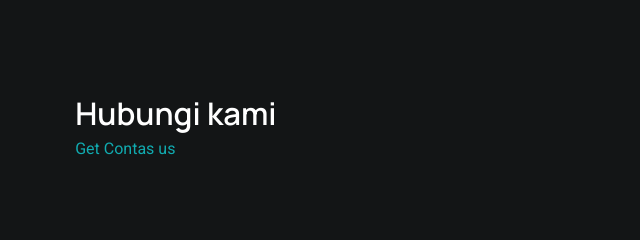
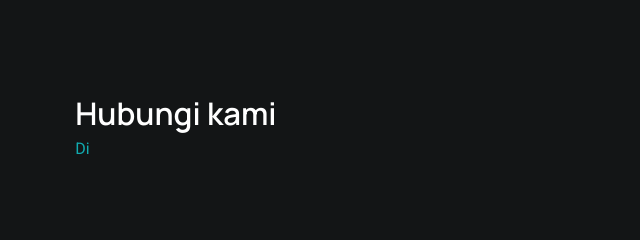
Before and after one commit to Andisunardi252/paskibrasmkn1cms, a plain HTML site: page index.html in a window 1280 px wide. Shown: the part 9885-10125 px from the top of the page, 0-640 px from the left. Drawn offline with Linux system fonts and the light colour scheme.

Commit message:
mengubah html

```diff
--- a/index.html
+++ b/index.html
@@ -1046,7 +1046,7 @@
         <div class="row section-head">
             <div class="column large-3 medium-12">
                 <h2>Hubungi kami</h2>
-                <p class="desc">Get Contas us</p>
+                <p class="desc">Di</p>
             </div>
         </div> <!-- end section-head -->
 
```
